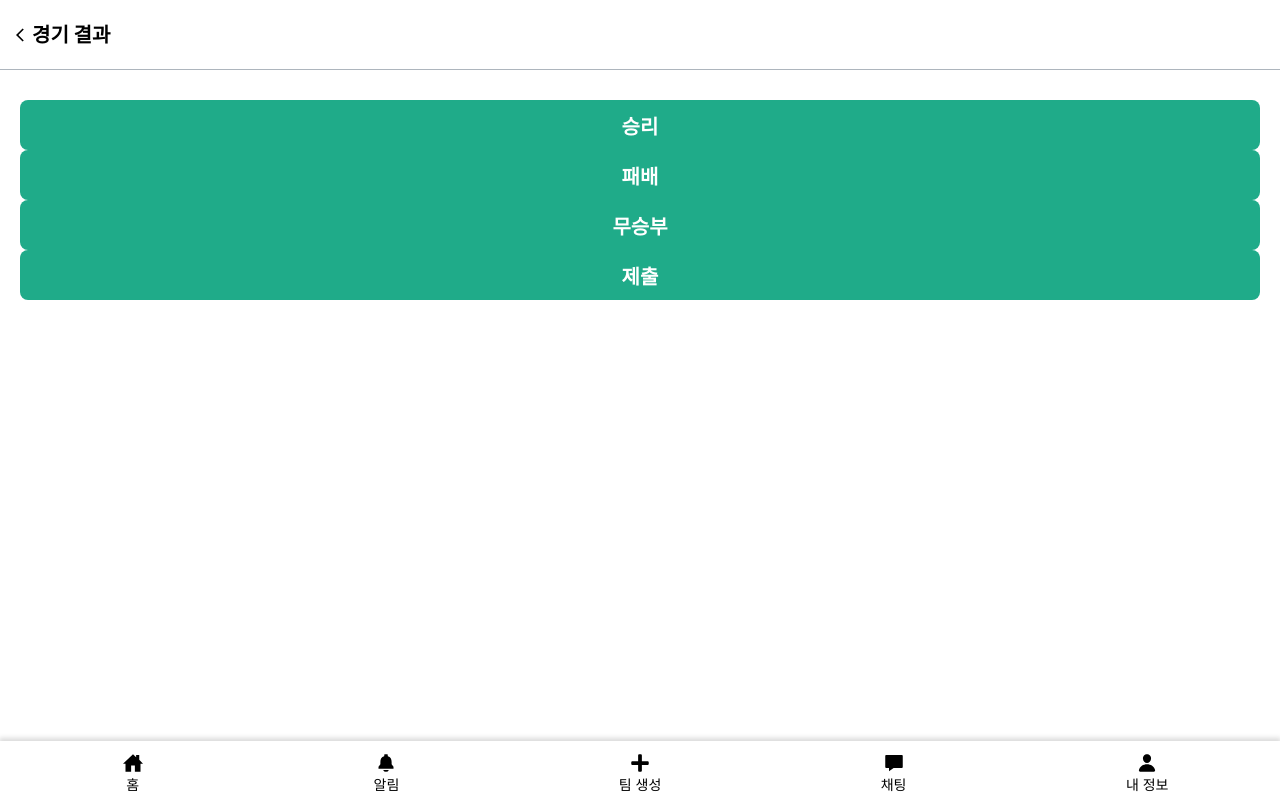
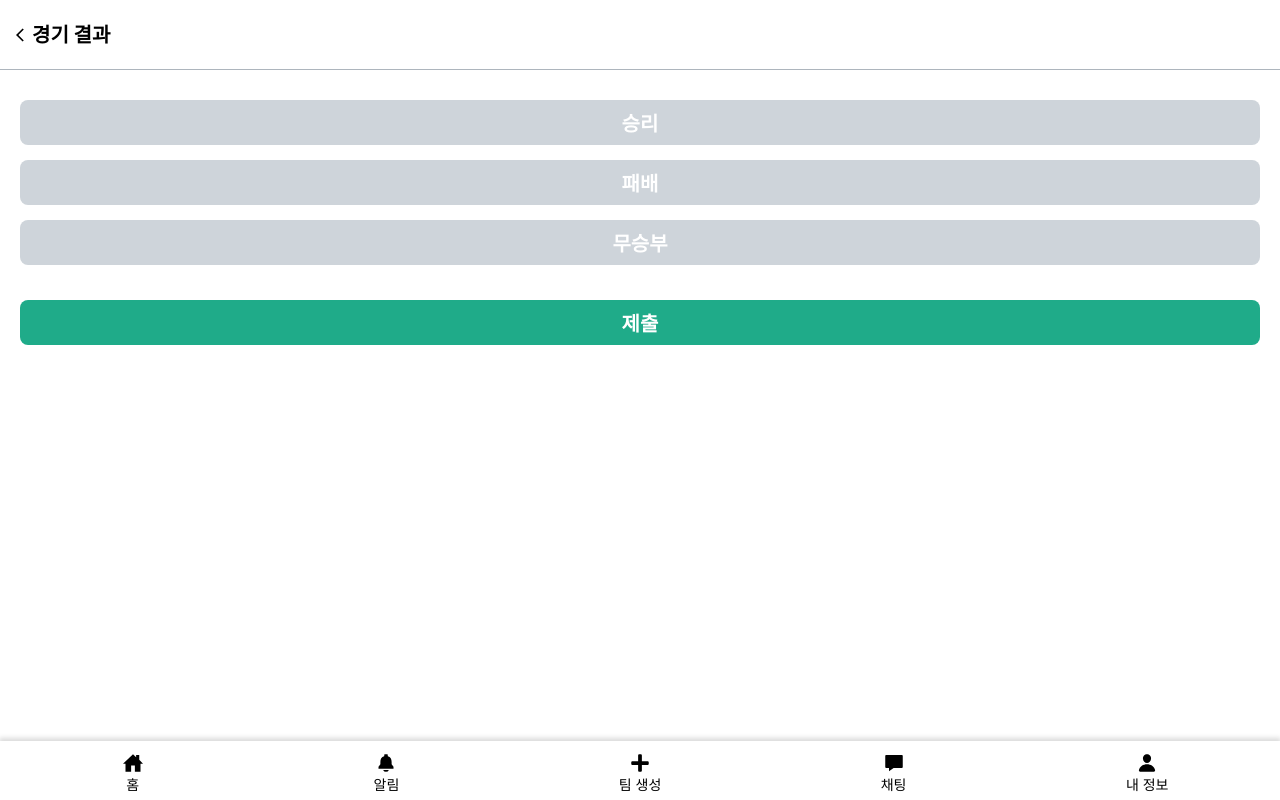
Before and after one commit to prgrms-web-devcourse/Team_04_SFam_FE, a Next.js app: page /matches/1/result in a window 1280 px wide. Built offline with nearby package versions, Linux system fonts and the light colour scheme; a web font is replaced by a local one.

Commit message:
refactor: MatchResult 버튼 스타일 수정

```diff
--- a/src/components/MatchResult/MatchResult.styles.ts
+++ b/src/components/MatchResult/MatchResult.styles.ts
@@ -1,5 +1,4 @@
 import styled from '@emotion/styled';
-import { Button } from '@components/Button';
 
 export const Container = styled.div`
   padding: 100px 20px;
@@ -8,10 +7,30 @@ export const Container = styled.div`
   justify-content: space-evenly;
 `;
 
-export const ButtonContainer = styled(Button)`
+export const ButtonContainer = styled.button`
+  display: flex;
+  justify-content: center;
+  border-radius: 8px;
+  align-items: center;
+  border: none;
+  color: ${({ theme }) => theme.color.background};
+  background-color: ${({ color, theme }) => (color === 'select' ? `${theme.color.primary}` : `${theme.color.gray300}`)};
+  font-size: 20px;
+  font-weight: 600;
+  height: 45px;
   margin-bottom: 15px;
 `;
 
-export const SubmitBtn = styled(Button)`
-  margin-top: 30px;
+export const SubmitBtn = styled.button`
+  display: flex;
+  justify-content: center;
+  border-radius: 8px;
+  align-items: center;
+  border: none;
+  color: ${({ theme }) => theme.color.background};
+  background-color: ${({ theme }) => theme.color.secondary};
+  font-size: 20px;
+  font-weight: 600;
+  height: 45px;
+  margin-top: 20px;
 `;
--- a/src/components/MatchResult/MatchResult.tsx
+++ b/src/components/MatchResult/MatchResult.tsx
@@ -27,7 +27,7 @@ const MatchResult = () => {
       {results.map((result) => (
         <S.ButtonContainer
           key={result.id}
-          // color={select === result.text ? `${theme.color.primary}` : `${theme.color.gray300}`}
+          color={select === result.text ? 'select' : ''}
           onClick={onClick}
         >
           {result.text}
```
